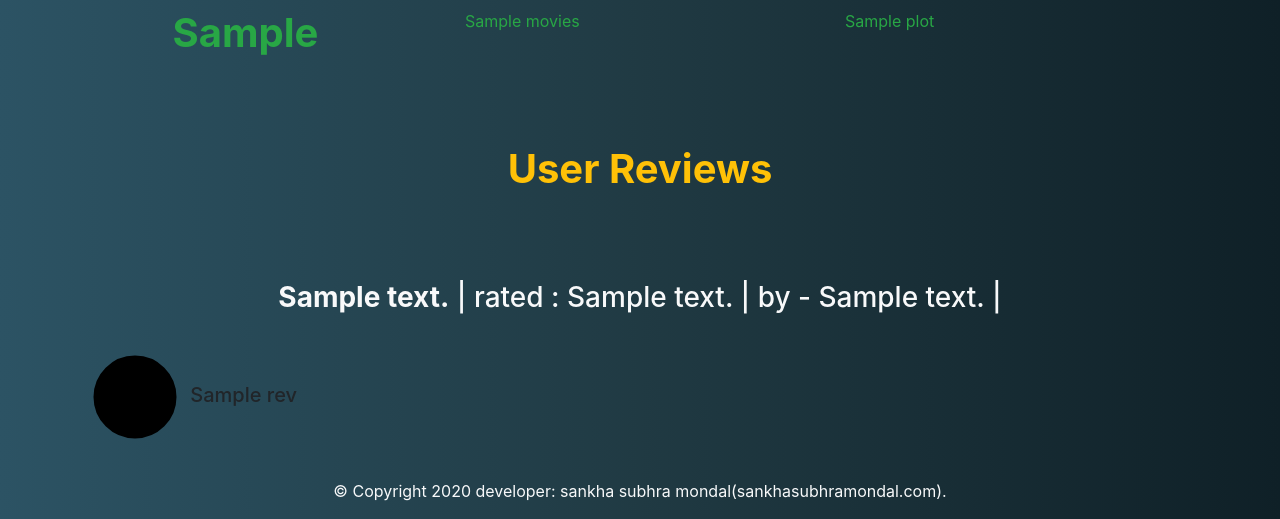
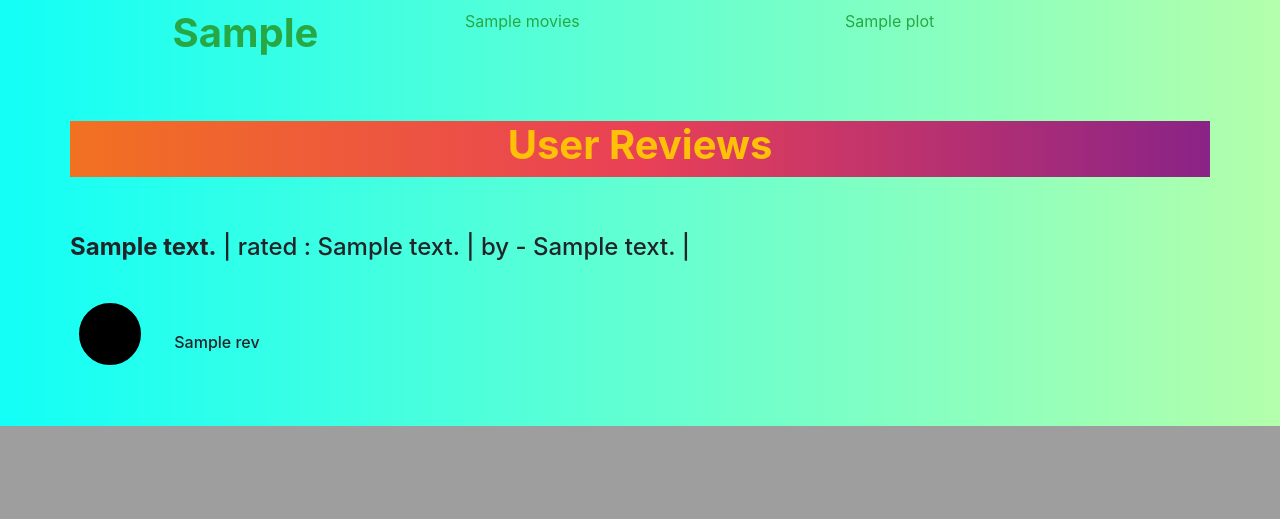
Before and after one commit to Sankha1998/sentiment_analyzer_web_app, a Flask app: template templates/imdb_review.html in a window 1280 px wide. Shown: the part 511-1030 px from the top of the page. After the commit the page ends 937 px from the top, so only its background shows below. Run offline with Flask 2, Linux system fonts and the light colour scheme; the template is opened without the code that fills it: most values are stand-ins (such as "Sample title", 1, 10 or a date in 2020); parts of the project's set-up code (start-up, migrations or seed data) failed here and were passed over; some libraries are stand-ins or nearby versions.

Commit message:
Add files via upload

```diff
--- a/static/css/style.css
+++ b/static/css/style.css
@@ -11,7 +11,7 @@ background: linear-gradient(to right, #EC6EAD, #3494E6); /* W3C, IE 10+/ Edge, F
 
 }
 
-body{
+.te{
 
 background: #0F2027;  /* fallback for old browsers */
 background: -webkit-linear-gradient(to right, #2C5364, #203A43, #0F2027);  /* Chrome 10-25, Safari 5.1-6 */
@@ -21,8 +21,26 @@ background: linear-gradient(to right, #2C5364, #203A43, #0F2027); /* W3C, IE 10+
 
 }
 
+body{
+
+
+background: #B3FFAB;  /* fallback for old browsers */
+background: -webkit-linear-gradient(to right, #12FFF7, #B3FFAB);  /* Chrome 10-25, Safari 5.1-6 */
+background: linear-gradient(to right, #12FFF7, #B3FFAB); /* W3C, IE 10+/ Edge, Firefox 16+, Chrome 26+, Opera 12+, Safari 7+ */
+}
+
 .mt-50{
+
 border: 100px;
+}
+
+
+.ere{
+
+background: #8A2387;  /* fallback for old browsers */
+background: -webkit-linear-gradient(to right, #F27121, #E94057, #8A2387);  /* Chrome 10-25, Safari 5.1-6 */
+background: linear-gradient(to right, #F27121, #E94057, #8A2387); /* W3C, IE 10+/ Edge, Firefox 16+, Chrome 26+, Opera 12+, Safari 7+ */
+
 }
 .topbar{
 
--- a/templates/imdb_review.html
+++ b/templates/imdb_review.html
@@ -47,11 +47,13 @@
 
             </div>
             <div class="row">
+
             <div class="col-md-4">
                 <h1 class="text-warning"><strong>IMDB Rating:</strong></h1>
                 <div class="text-align: center text-success"><h1><strong>{% for i in movie_rating %}{{i}}{% endfor %}</strong></h1></div>
 
             </div>
+
             <div class="col-md-4">
                 <h1 class="text-warning"><strong>Movie Details:</strong></h1>
 
@@ -59,35 +61,23 @@
                     {{movies}}<br>
                     {% endfor %}</div>
             </div>
+
             <div class="col-md-4">
                 <h1 class="text-warning"><strong>Movie Plot:</strong></h1>
                 <div class="text-success text-justify">{{plot}}<br></div>
             </div>
-
 				</div>
 
         <div class="row">
                     <div class="col-md-12"><h1><br></h1></div>
-             <div class="col-md-12">
-                 <br>
-                 <h1 class="text-center text-warning"><strong>User Reviews </strong></h1> <br>
+             <div class="col-md-12 ere">
+                 <h1 class="text-center text-warning"><strong>User Reviews </strong></h1> </div><br>
                  <div class="col-md-12"><h1><br></h1></div>
-                 <div>{% for t,r,u,re,colo, rev in review_complete %}<h3 class="text-light text-center"><strong> {{t}}</strong> |  rated : {{r}}  |  by - {{u}}  | </h3><br><h5 class="{{re}} text-justify"><svg height="100" width="100">
-  <circle cx="50" cy="50" r="40" stroke="black" stroke-width="3" fill="{{colo}}" /></svg> {{rev}}</h5><br>{% endfor %}</div>
+                 <div>{% for t,r,u,re,colo, rev in review_complete %}<h4 class="text-center"><strong> {{t}}</strong> |  rated : {{r}}  |  by - {{u}}  | </h4><br><h6 class="{{re}} text-justify"><svg height="100" width="100">
+  <circle cx="40" cy="40" r="30" stroke="black" stroke-width="2" fill="{{colo}}" /></svg> {{rev}}</h6><br>{% endfor %}</div>
             </div>
 
         </div>
-
-
-<footer>
-  	<div class="row">
-  		<div class="col-md-12 copy">
-  			<p class="text-center text-light">&copy;  Copyright 2020 developer: sankha subhra mondal(sankhasubhramondal.com).</p>
-  		</div>
-  	</div>
-
-</footer>
-
 
 
 
```
